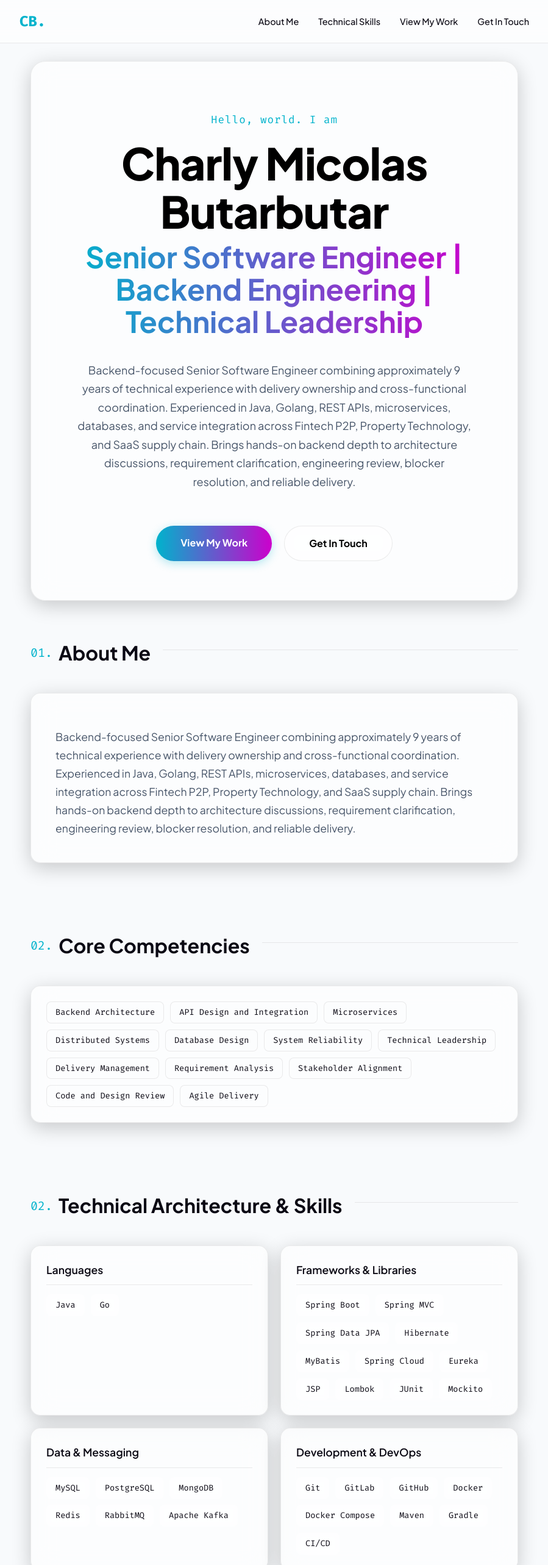
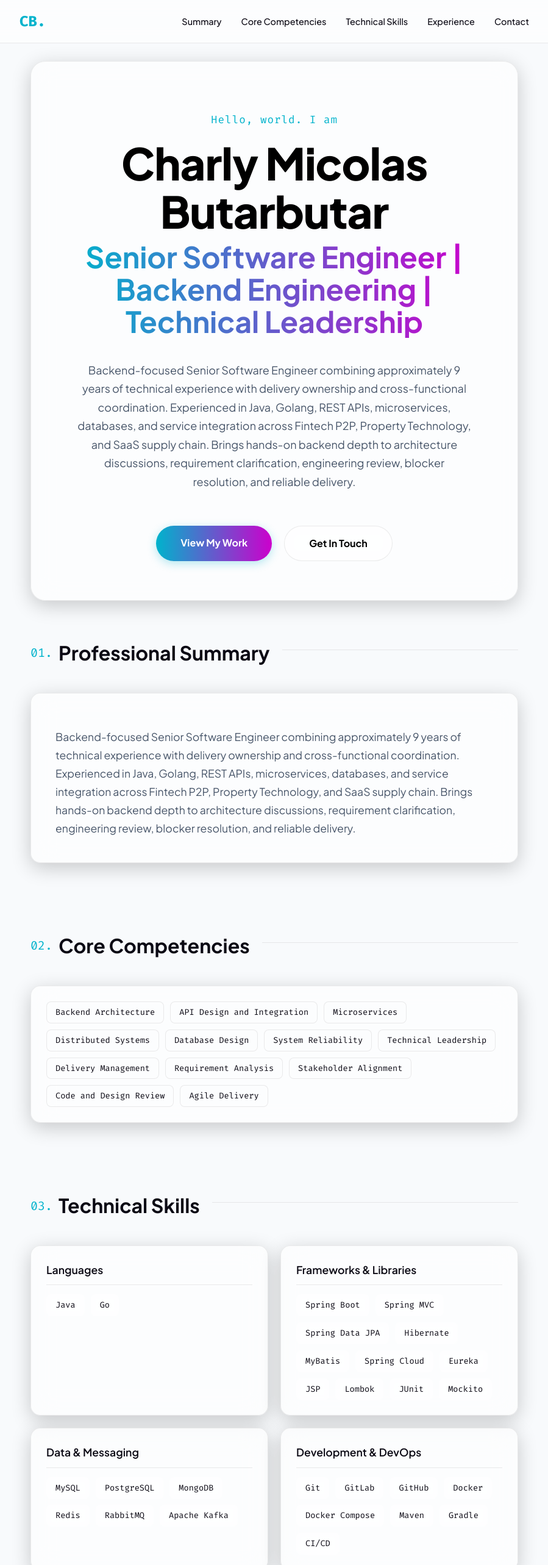
Before and after one commit to charlybutar21/charly-micolas-website, a Next.js app: page / in a window 1280 px wide. Shown: the top 2566 px of the page at 61% size, without its empty margins (190-1089 px from the left). Built offline with nearby package versions, Linux system fonts and the light colour scheme.

Commit message:
feat(portfolio): align CV navigation and contact

```diff
--- a/app/components/About.tsx
+++ b/app/components/About.tsx
@@ -3,9 +3,9 @@ import { portfolioData } from '../data';
 
 export default function About() {
   return (
-    <section id="about" className={styles.about}>
+    <section id="summary" className={styles.about}>
       <h3 className={styles.sectionTitle}>
-        <span className="mono">01.</span> About Me
+        <span className="mono">01.</span> Professional Summary
       </h3>
       <div className={`glass-card ${styles.contentWrapper}`}>
         <div className={styles.content}>
--- a/app/components/Contact.module.css
+++ b/app/components/Contact.module.css
@@ -71,6 +71,19 @@
   box-shadow: 0 10px 25px rgba(255, 0, 255, 0.4);
 }
 
+.secondaryButton {
+  color: var(--secondary);
+  font-size: 1.1rem;
+  font-weight: 500;
+  overflow-wrap: anywhere;
+  text-decoration: none;
+}
+
+.secondaryButton:hover {
+  color: var(--accent);
+  text-shadow: 0 0 10px var(--accent-glow);
+}
+
 .socials {
   display: flex;
   gap: 30px;
--- a/app/components/Contact.tsx
+++ b/app/components/Contact.tsx
@@ -2,21 +2,26 @@ import styles from './Contact.module.css';
 import { portfolioData } from '../data';
 
 export default function Contact() {
-  const { email, linkedin, github } = portfolioData.contact;
+  const { email, phone, linkedin, github } = portfolioData.contact;
   return (
     <section id="contact" className={styles.contact}>
       <div className={`glass-card ${styles.contactCard}`}>
         <h3 className={styles.sectionTitle}>
-          <span className="mono">05.</span> What&apos;s Next?
+          <span className="mono">06.</span> Get In Touch
         </h3>
         <h4 className={styles.title}>Get In Touch</h4>
         <p className={styles.text}>
-          Currently open to new opportunities. Whether you have a question, a project idea,
-          or just want to discuss backend architecture, my inbox is always open!
+          Connect with me through email, phone, LinkedIn, or GitHub.
         </p>
         <div className={styles.links}>
           <a href={`mailto:${email}`} className={styles.primaryButton}>
             Say Hello
+          </a>
+          <a
+            href={`tel:${phone.replace(/[^\d+]/g, '')}`}
+            className={styles.secondaryButton}
+          >
+            {phone}
           </a>
           <div className={styles.socials}>
             <a href={linkedin} target="_blank" rel="noreferrer" className={styles.socialLink}>
--- a/app/components/Education.tsx
+++ b/app/components/Education.tsx
@@ -5,7 +5,7 @@ export default function Education() {
   return (
     <section id="education" className={styles.education}>
       <h3 className={styles.sectionTitle}>
-        <span className="mono">04.</span> Education
+        <span className="mono">05.</span> Education
       </h3>
       <div className={styles.eduGrid}>
         {portfolioData.education.map((edu, idx) => (
--- a/app/components/Experience.tsx
+++ b/app/components/Experience.tsx
@@ -5,7 +5,7 @@ export default function Experience() {
   return (
     <section id="experience" className={styles.experience}>
       <h3 className={styles.sectionTitle}>
-        <span className="mono">03.</span> Where I&apos;ve Worked
+        <span className="mono">04.</span> Professional Experience
       </h3>
       <div className={styles.jobs}>
         {portfolioData.experience.map((job, idx) => (
--- a/app/components/Navbar.tsx
+++ b/app/components/Navbar.tsx
@@ -9,10 +9,11 @@ export default function Navbar() {
           <Link href="/">CB.</Link>
         </div>
         <ul className={styles.navLinks}>
-          <li><Link href="#about">About Me</Link></li>
+          <li><Link href="#summary">Summary</Link></li>
+          <li><Link href="#competencies">Core Competencies</Link></li>
           <li><Link href="#skills">Technical Skills</Link></li>
-          <li><Link href="#experience">View My Work</Link></li>
-          <li><Link href="#contact">Get In Touch</Link></li>
+          <li><Link href="#experience">Experience</Link></li>
+          <li><Link href="#contact">Contact</Link></li>
         </ul>
       </div>
     </nav>
--- a/app/components/Skills.tsx
+++ b/app/components/Skills.tsx
@@ -5,7 +5,7 @@ export default function Skills() {
   return (
     <section id="skills" className={styles.skills}>
       <h3 className={styles.sectionTitle}>
-        <span className="mono">02.</span> Technical Architecture & Skills
+        <span className="mono">03.</span> Technical Skills
       </h3>
       <div className={styles.content}>
         <div className={styles.categoryGrid}>
```
Also changed, not shown: 1 other file (tests, documents, lock files or other folders).
